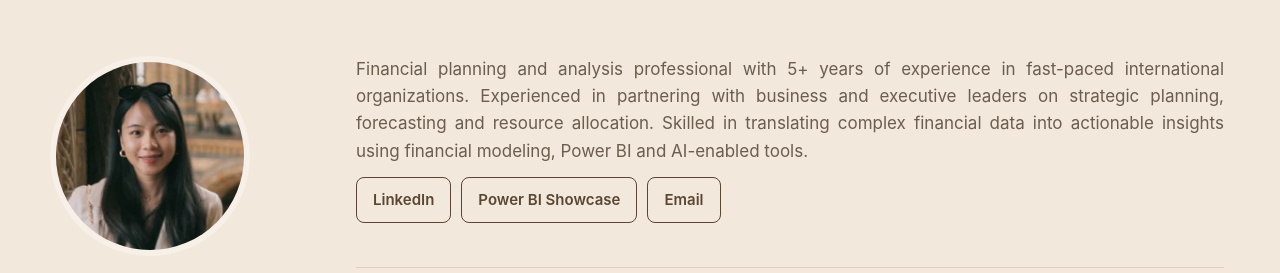
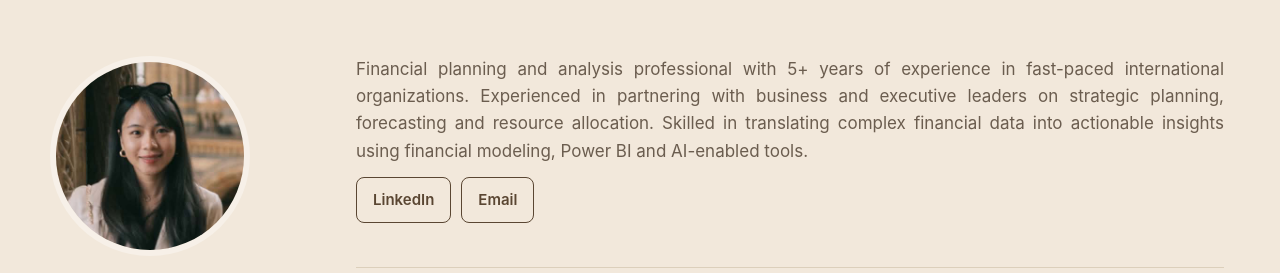
Before and after one commit to vynguyenphucbao-lamda/vynguyen.github.io, a plain HTML site: page index.html in a window 1280 px wide. Shown: the top 273 px of the page. Drawn offline with Linux system fonts and the light colour scheme.

Commit message:
Add files via upload

```diff
--- a/index.html
+++ b/index.html
@@ -328,7 +328,6 @@
         Financial planning and analysis professional with 5+ years of experience in fast-paced international organizations. Experienced in partnering with business and executive leaders on strategic planning, forecasting and resource allocation. Skilled in translating complex financial data into actionable insights using financial modeling, Power BI and AI-enabled tools.
       </p>      <div class="btns">
         <a class="btn" href="https://www.linkedin.com/in/phucbaovynguyen/">LinkedIn</a>
-        <a class="btn" href="https://mavenshowcase.com/profile/b8811380-f0d1-7061-1dd4-ac98bb890f2a">Power BI Showcase</a>
         <a class="btn" href="mailto:vy.nguyenphucbao@gmail.com">Email</a>
       </div>
     </section>
```
